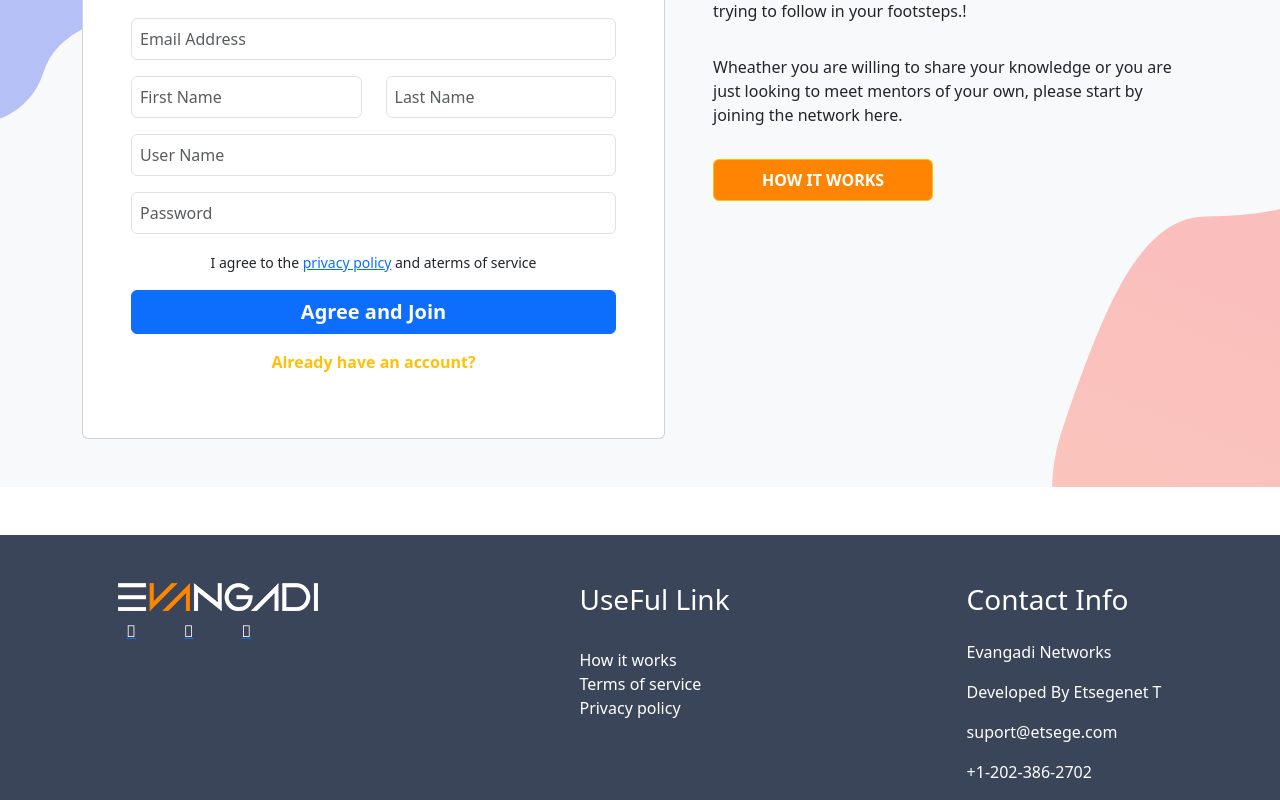
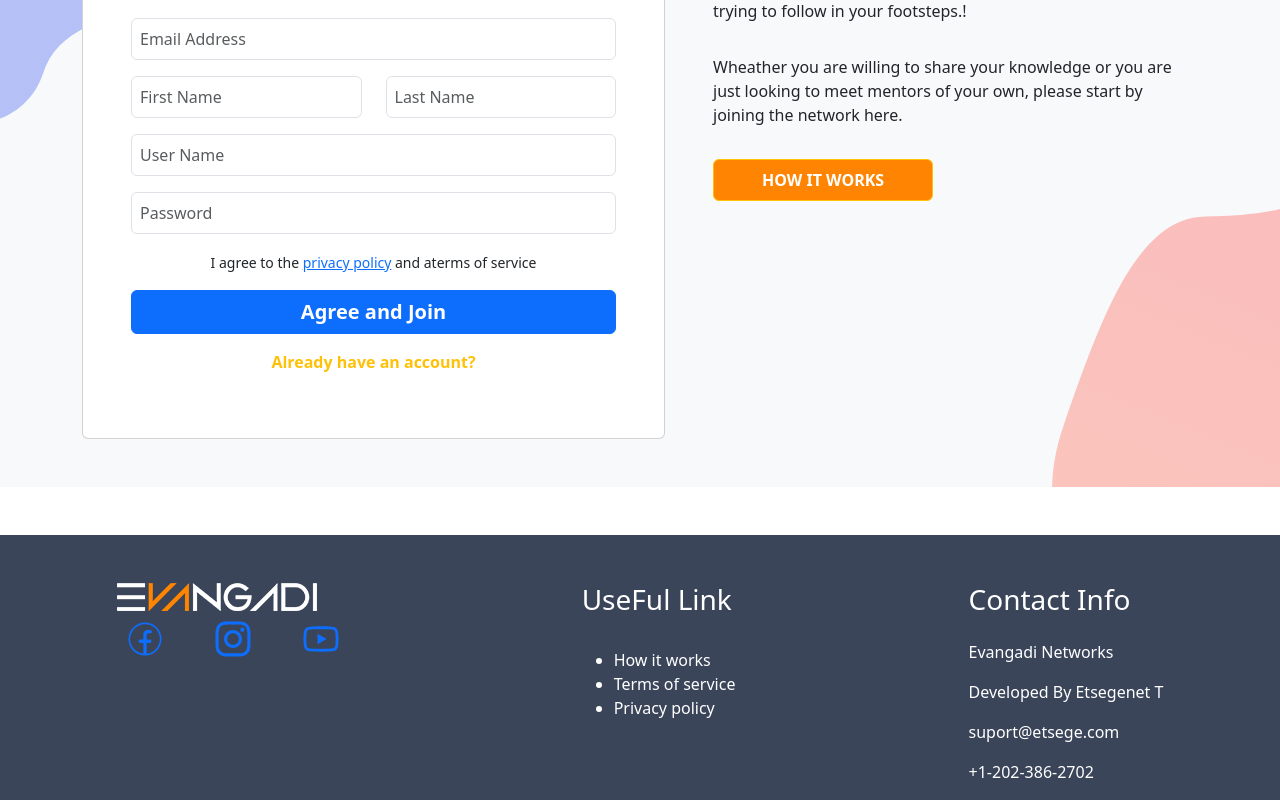
Before and after one commit to teferaetsegenet/Evangadi-Forum, a React (Create React App) app in the folder client/: page /login in a window 1280 px wide. Shown: the part 303-1103 px from the top of the page. Built offline with nearby package versions, Linux system fonts and the light colour scheme; no server answers.

Commit message:
modified footer

```diff
--- a/client/src/components/Footer/Footer.jsx
+++ b/client/src/components/Footer/Footer.jsx
@@ -1,7 +1,10 @@
 import React from 'react'
 import "../../index.css"
+import  "./footer.css"
 import logo from "../../assets/10002.png"
-// import facebook from "../../assets/facebook (1).svg"
+import { CiFacebook } from "react-icons/ci";
+import { FaInstagram } from "react-icons/fa";
+import { AiOutlineYoutube } from "react-icons/ai";
 
 
 function Footer() {
@@ -28,7 +31,7 @@ return (
     <div className="list-inline d-flex gap-5 p-2 text-decoration-none">
         <div>
                 <a href="https://www.facebook.com/"target="_blank">
-                    <i class="fa-brands fa-facebook text-white"></i>
+                <CiFacebook className='icon' />
                     </a>
     </div>
 
@@ -37,7 +40,7 @@ return (
 			href="https://www.instagram.com/"
 				target="_blank"
 				>
-			<i className="fa-brands fa-instagram text-white"></i>
+			<FaInstagram  className='icon'/>
 				</a>
             </div>
 
@@ -46,7 +49,7 @@ return (
 			href="https://www.youtube.com/c/"
 				target="_blank"
 					>
-					<i className="fa-brands fa-youtube text-white"></i>
+					<AiOutlineYoutube className='icon' />
 				</a>
             </div>
         </div>
@@ -56,10 +59,13 @@ return (
         <h3 className='titlee pb-4'>UseFul Link</h3>
     <div className="list-inline ">
 
+    <ul className='list-menu'>
         <li><a href="#" className='text-white text-decoration-none'>How it works</a></li>
 
         <li><a href="#"className='text-white text-decoration-none'>Terms of service</a></li>
-        <li><a href="#"className='text-white text-decoration-none'>Privacy policy</a></li>
+        <li><a href="#"className='text-white text-decoration-none'>Privacy policy</a>
+        </li>
+        </ul>
     </div>
     </div>
 
--- /dev/null
+++ b/client/src/components/Footer/footer.css
@@ -0,0 +1,5 @@
+.list-menu li a:hover {
+
+
+
+}
--- a/client/src/index.css
+++ b/client/src/index.css
@@ -24,3 +24,6 @@
     color: white;
     text-decoration: none;
 }
+.icon{
+   font-size: 40px;
+}
```
Also changed, not shown: 1 other file (tests, documents, lock files or other folders).
